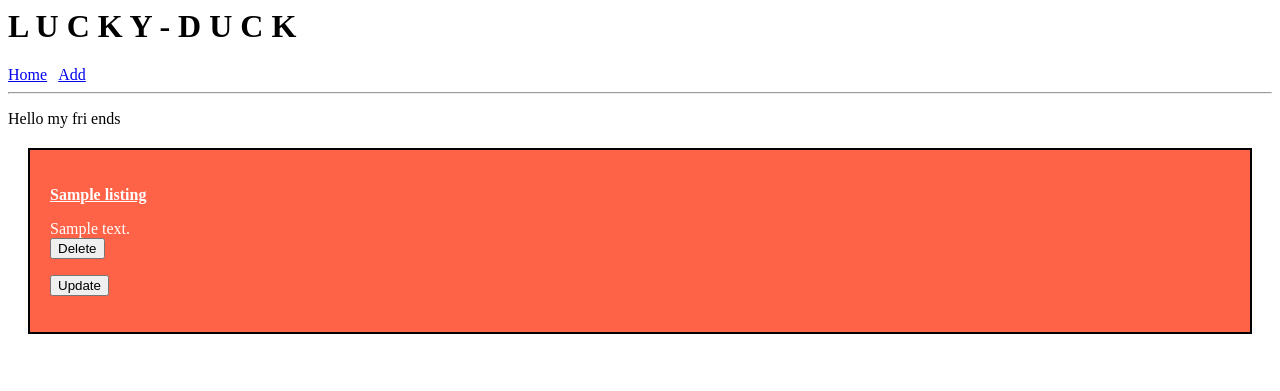
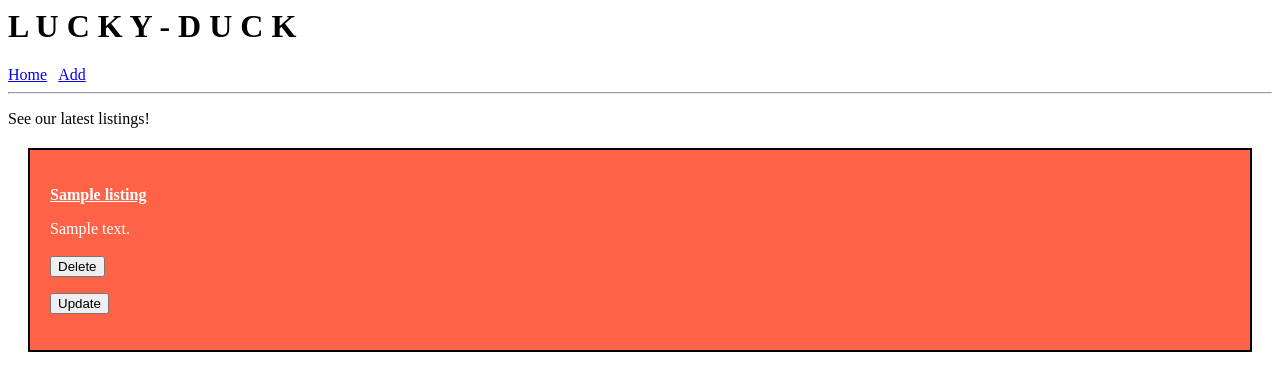
Before and after one commit to kholeone/devops-core-fundamental-project, a Flask app: page / in a window 1280 px wide. Shown: the top 391 px of the page. Run offline with Flask 2, Linux system fonts and the light colour scheme; tables that the repository leaves empty hold one stand-in row (values such as "Sample post").

```diff
--- a/application/templates/index.html
+++ b/application/templates/index.html
@@ -1,7 +1,7 @@
 {% extends 'layout.html' %}
 {% block body %}
 
-<p> Hello my fri ends </P>
+<p>See our latest listings!</P>
 
 <style>
 .listings {
@@ -20,7 +20,7 @@
 
 <p><strong><span style="text-decoration: underline;">{{ listing.title }}</span></strong></p>
 {{ listing.list_description }}
-<br>
+<br><br>
 <form action='{{url_for('delete', id=listing.id) }}'>
 
 <input type=submit value="Delete">
```
